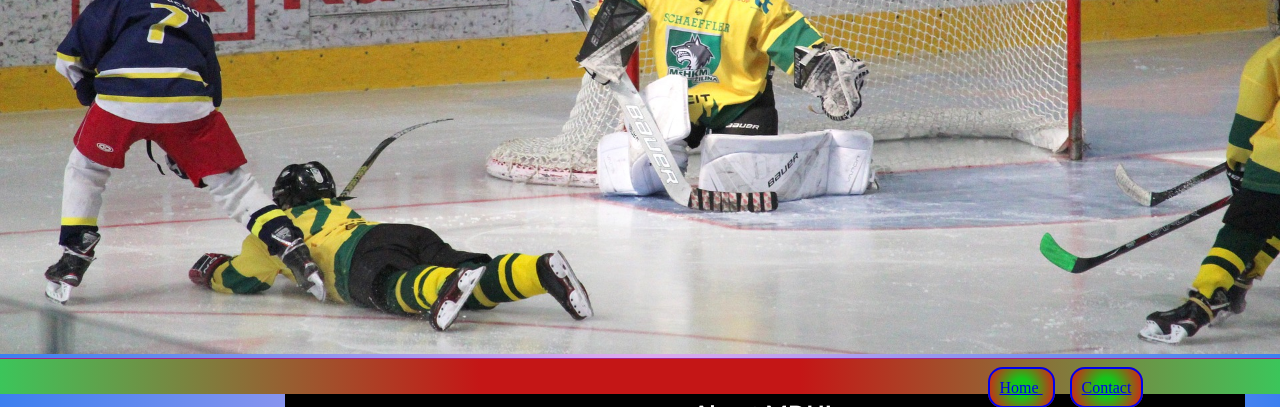
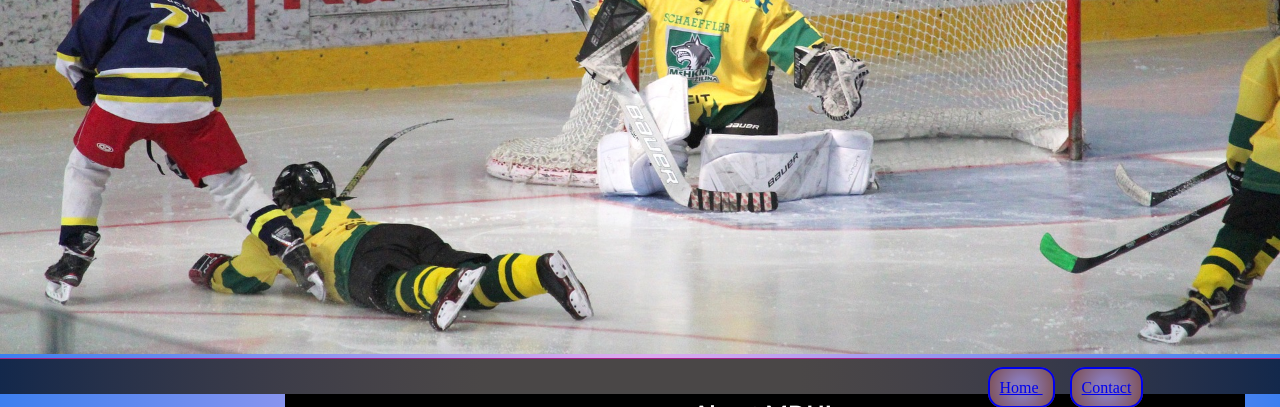
Before and after one commit to alqmst99/task2desing3-freedesing-, a plain HTML site: page index.html in a window 1280 px wide. Shown: the part 187-594 px from the top of the page. Drawn offline with Linux system fonts and the light colour scheme.

Commit message:
desing3 1.04

```diff
--- a/style/style.css
+++ b/style/style.css
@@ -44,7 +44,7 @@ h1 {
     padding: 5px;
     height: 25px;
 
-    background: radial-gradient(circle, rgba(196,22,22,1) 25%, rgba(59,229,22,0.6881346288515406) 100%);
+    background: radial-gradient(circle, rgb(74, 71, 71) 25%, rgba(0, 0, 0, 0.688) 100%);
 }
 
 .nav-a {
@@ -60,13 +60,11 @@ h1 {
     margin-left: 15px;
     border: 2px solid;
     border-radius: 15px;
-    background: radial-gradient(circle, rgba(22,196,26,1) 25%, rgba(229,22,22,1) 100%);
-
+    background: radial-gradient(circle, rgba(138,121,181,1) 25%, rgba(125,77,77,1) 100%);
 }
 
-.select {
-    background: #658523;
-}
+
+
 
 .events {
 
@@ -197,7 +195,7 @@ ul:hover{
 
 @keyframes tira {
     from {
-       background:   radial-gradient(circle, rgba(196,22,22,1) 25%, rgba(59,229,22,0.6881346288515406) 100%);
+        background: radial-gradient(circle, rgba(138,121,181,1) 25%, rgba(125,77,77,1) 100%);
     }
 
     to {
```
